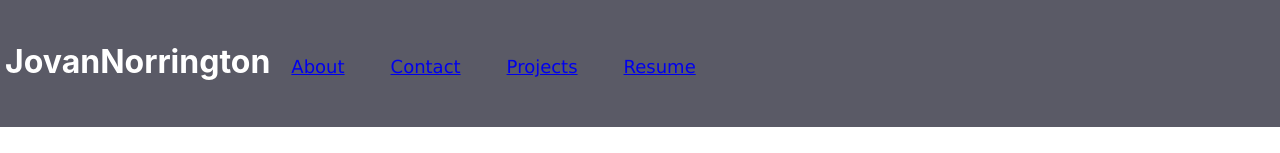
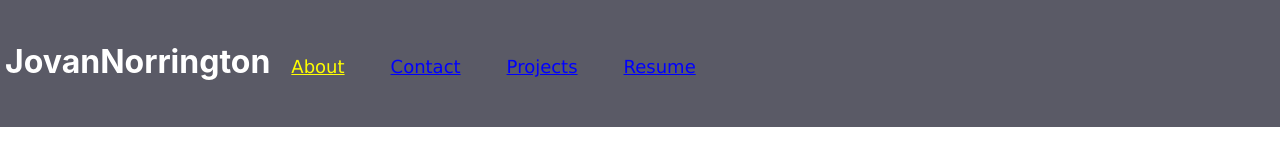
Before and after one commit to Jovan-png/React-Portfolio, a React (Create React App) app in the folder react-portfolio/: page / in a window 1280 px wide. Shown: the top 153 px of the page. Built offline with nearby package versions, Linux system fonts and the light colour scheme.

Commit message:
finished all functionality

```diff
--- a/react-portfolio/src/App.js
+++ b/react-portfolio/src/App.js
@@ -4,10 +4,13 @@ import Nav from './components/Nav';
 import ContactForm from './components/pages/Contact';
 import About from './components/pages/About';
 import Footer from './components/Footer';
-
+import Resume from './components/pages/Resume';
+import Projects from './components/Project';
 
 
 function App() {
+
+  const [active, setActive] = useState(false)
 
   const [currentPage, handlePageChange] = useState('About');
 
@@ -15,10 +18,15 @@ useEffect(()=>{
   document.title = currentPage
 })
 
-  const renderPage = (currentPage) =>{
+  const renderPage = () =>{
     switch (currentPage){
 case "Contact":
   return <ContactForm></ContactForm>;
+  case "Resume":
+  return <Resume></Resume>;
+  case "Projects":
+    return <Projects></Projects>;
+
   default: return <About></About>
     }
   }
@@ -27,6 +35,8 @@ case "Contact":
   return (
     <div>
       <Nav
+      active={active}
+      setActive={setActive}
       currentPage={currentPage}
       handlePageChange={handlePageChange}
 
--- a/react-portfolio/src/components/Nav/index.js
+++ b/react-portfolio/src/components/Nav/index.js
@@ -19,8 +19,10 @@ const tab = ["About", "Contact", "Projects", "Resume"]
           <a
             href={'#' + tabs.toLowerCase()}
             onClick={() => props.handlePageChange(tabs)}
-            className={"NAV-LI"
+            className={props.currentPage === tabs ? 'NAV-Active' : 'NAV-Not-Active'
+
             }
+
           >
             {tabs}
           </a>
--- /dev/null
+++ b/react-portfolio/src/components/pages/Resume/index.js
@@ -0,0 +1,18 @@
+import react from "react";
+
+
+
+
+
+
+function Resume(){
+    return(
+        <div>
+            <h1>
+                Hello World!
+            </h1>
+        </div>
+    )
+}
+
+export default Resume
--- a/react-portfolio/src/index.css
+++ b/react-portfolio/src/index.css
@@ -1,6 +1,7 @@
 * {
   padding: 0;
 }
+
 body {
   margin: 0;
 
@@ -86,3 +87,9 @@ code {
   width: 100%;
   transition: 0.4s;
 }
+.NAV-Active {
+  color: yellow;
+}
+.NAV-Not-Active {
+  color: blue;
+}
```
Also changed, not shown: react-portfolio/src/components/pages/Projects/index.js (added, +13 -0 lines).
